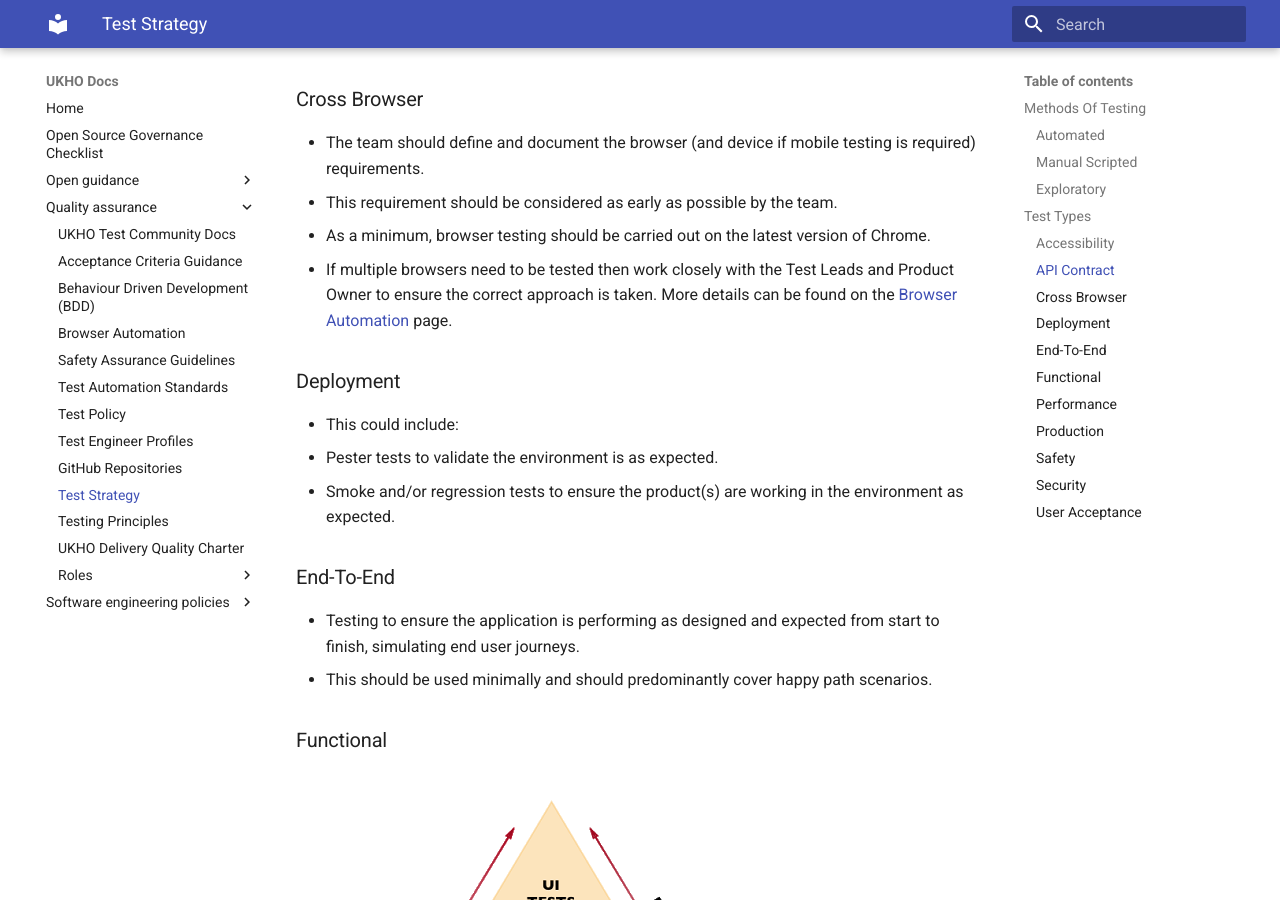
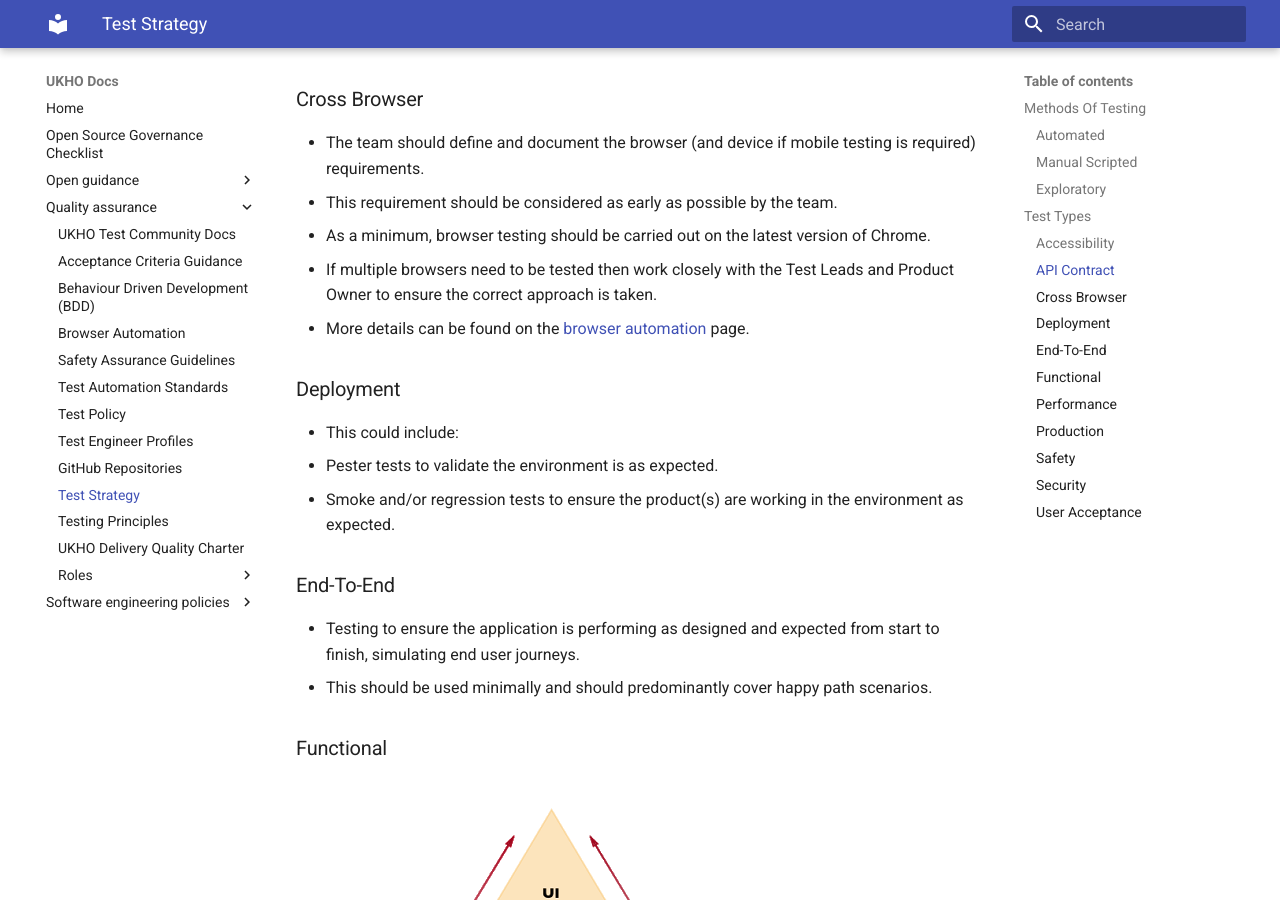
Before and after one commit to UKHO/docs, an MkDocs documentation site: the page built from docs/quality-assurance/test-strategy.md, in a window 1280 px wide and 900 px high, scrolled down 1815 px. Built offline with MkDocs 1.6.1 and Material for MkDocs 9.7.7, drawn with Linux system fonts in a browser that asks for light colours.

```diff
--- a/docs/quality-assurance/test-strategy.md
+++ b/docs/quality-assurance/test-strategy.md
@@ -60,7 +60,8 @@ This section outlines the test types that need to be considered when preparing a
 * The team should define and document the browser (and device if mobile testing is required) requirements.
 * This requirement should be considered as early as possible by the team.
 * As a minimum, browser testing should be carried out on the latest version of Chrome.
-* If multiple browsers need to be tested then work closely with the Test Leads and Product Owner to ensure the correct approach is taken. More details can be found on the [Browser Automation](./browser-automation.md) page.
+* If multiple browsers need to be tested then work closely with the Test Leads and Product Owner to ensure the correct approach is taken.
+* More details can be found on the [browser automation](./browser-automation.md) page.
 
 ### Deployment
 
@@ -93,7 +94,7 @@ Tests should be added at the correct level of the test pyramid – lower is bett
 * Safety assurance is part of our core software engineering processes (ensuring our products are safe for the end user).
 * We have adopted [BS EN 61508-3:2010](https://fdocuments.in/document/iec-61508-6.html) as our safety standard.
 * Safety is the responsibility of the whole team and is championed by the Test Engineer.
-* More details can be found on on the [safety assurance](./safety-assurance.md) page
+* More details can be found on on the [safety assurance](safety-assurance-guidance.md) page.
 
 
 ### Security
```
